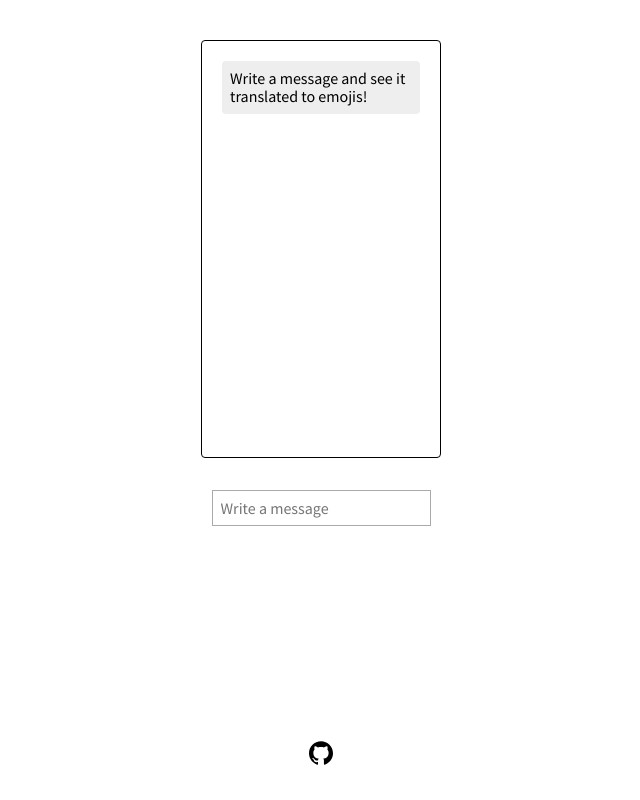
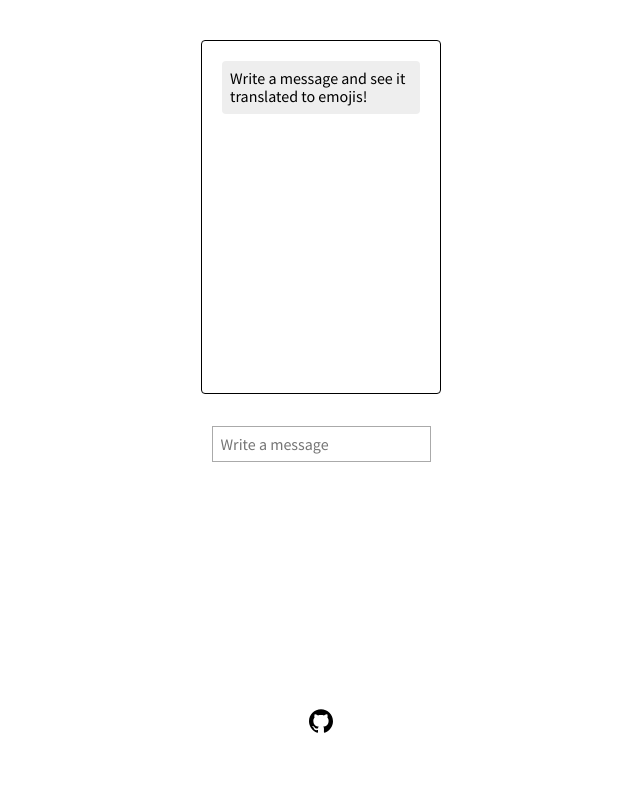
Before and after one commit to joelgeorgev/emoji-chatbot, a React (Create React App) app: page / in a window 1280 px wide. Shown: the whole page, without its empty margins (319-959 px from the left). Built offline with nearby package versions, Linux system fonts and the light colour scheme.

Commit message:
Adjust padding, height

```diff
--- a/src/App.js
+++ b/src/App.js
@@ -15,7 +15,7 @@ sagaMiddleware.run(saga)
 
 export const App = () => {
   return (
-    <div className='flex flex-column w-80 mw8 vh-100 center pv4'>
+    <div className='flex flex-column w-80 mw8 vh-100 center pt4 pb5'>
       <div className='flex flex-auto flex-column self-center'>
         <Provider store={store}>
           <ChatWindowContainer />
--- a/src/components/message-stream.js
+++ b/src/components/message-stream.js
@@ -14,7 +14,7 @@ export const MessageStream = ({ messages }) => {
 
   return (
     <div className='ba br2 pa2 overflow-auto' ref={ref}>
-      <div className='flex flex-column ma2 min-h24 h24'>
+      <div className='flex flex-column ma2 min-h20 h20'>
         {messages.map((message, index) => {
           return <MessageBox key={index} message={message} />
         })}
--- a/src/index.css
+++ b/src/index.css
@@ -4,12 +4,12 @@ body {
   font-family: 'Source Sans Pro', sans-serif;
 }
 
-.min-h24 {
-  min-height: 24rem;
+.min-h20 {
+  min-height: 20rem;
 }
 
-.h24 {
-  height: 24rem;
+.h20 {
+  height: 20rem;
 }
 
 /* source-sans-pro-regular - latin */
```
Also changed, not shown: 1 other file (tests, documents, lock files or other folders).
